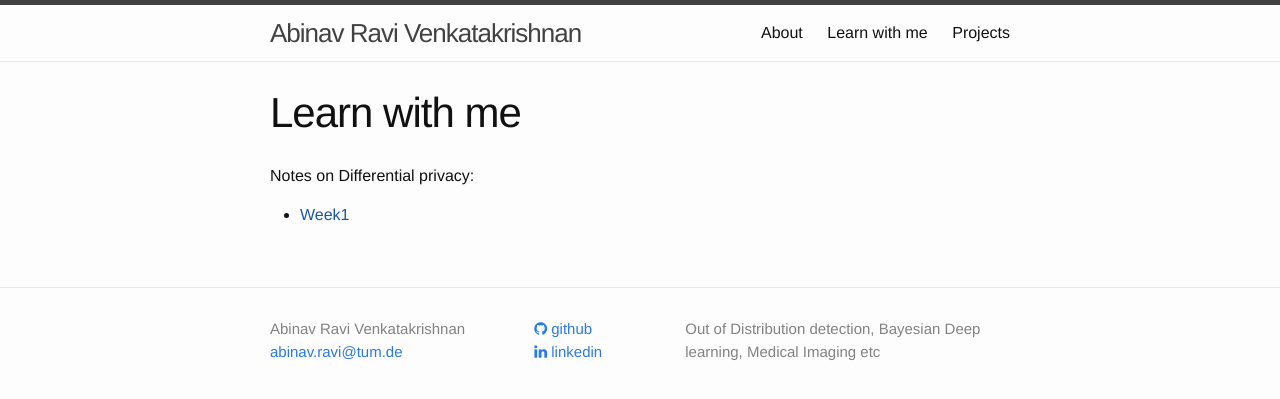
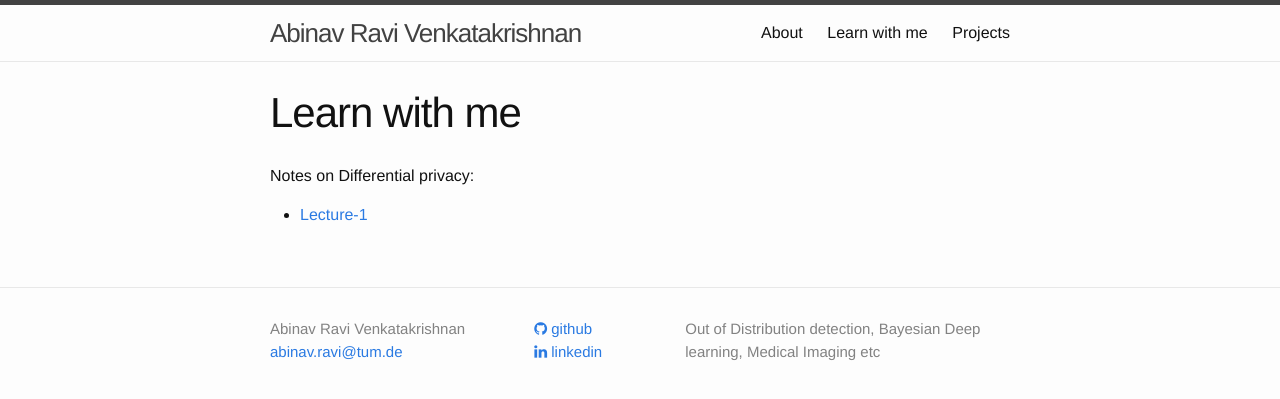
Before and after one commit to AbinavRavi/AbinavRavi.github.io, a Jekyll site: the page built from learn.md, in a window 1280 px wide. Shown: the top 399 px of the page. Built offline with Jekyll 4.4.1, drawn with Linux system fonts in a browser that asks for light colours; nearby versions of some CDN libraries.

Commit message:
added lecture 1 link for post

```diff
--- a/learn.md
+++ b/learn.md
@@ -5,4 +5,4 @@ permalink: /learn/
 ---
 
 Notes on Differential privacy:
-* [Week1]()
+* [Lecture-1](https://abinavravi.github.io/machine/learning,/differential/privacy/2020/11/22/DP_L1.html)
```
